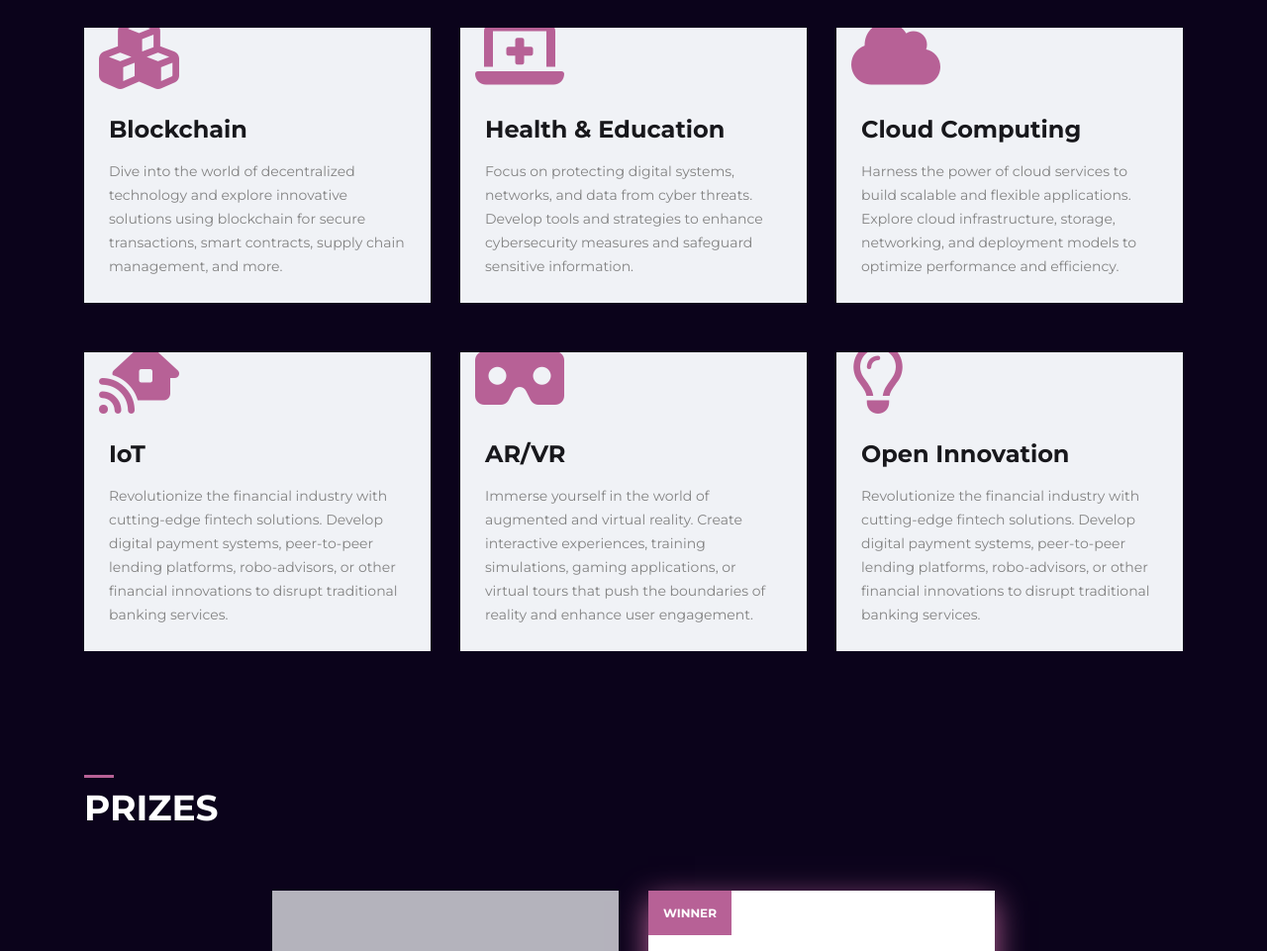
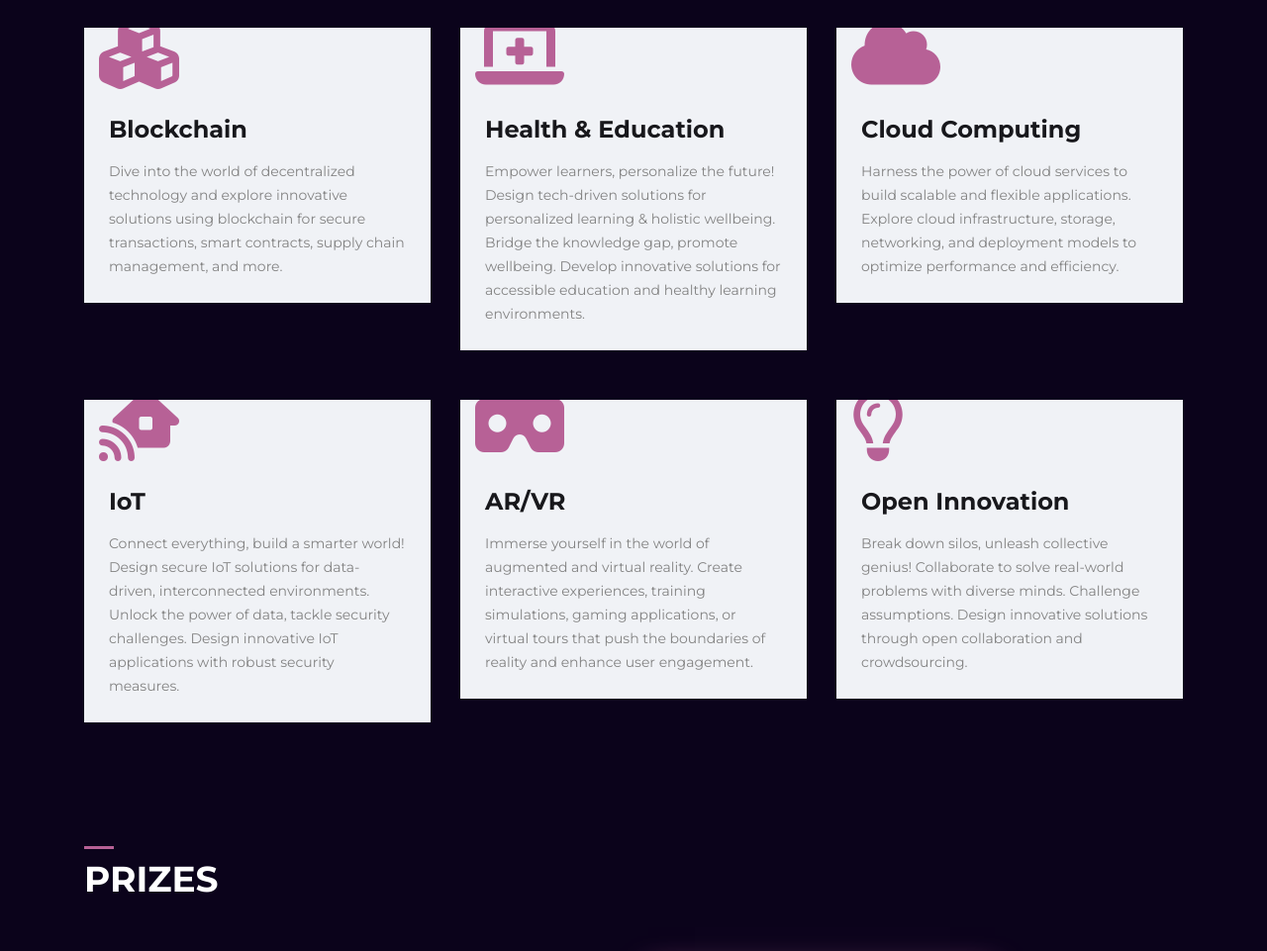
Before and after one commit to lochanchugh/hackorelay, a plain HTML site: page index.html in a window 1280 px wide. Shown: the part 1968-2929 px from the top of the page at 99% size. Drawn offline with nearby package versions, Linux system fonts and the light colour scheme; a web font is replaced by a local one.

Commit message:
Update index.html

```diff
--- a/index.html
+++ b/index.html
@@ -279,7 +279,7 @@ style="height: 44px; width: 312px"
 <div class="content">
 <h4>Health & Education</h4>
 <p>
-  Focus on protecting digital systems, networks, and data from cyber threats. Develop tools and strategies to enhance cybersecurity measures and safeguard sensitive information.
+Empower learners, personalize the future! Design tech-driven solutions for personalized learning & holistic wellbeing. Bridge the knowledge gap, promote wellbeing. Develop innovative solutions for accessible education and healthy learning environments.
 </p>
 </div>
 </div>
@@ -304,8 +304,8 @@ style="height: 44px; width: 312px"
 <div class="content">
 <h4>IoT</h4>
 <p>
-  Revolutionize the financial industry with cutting-edge fintech solutions. Develop digital payment systems, peer-to-peer lending platforms, robo-advisors, or other financial innovations to disrupt traditional banking services.
-</p>
+  Connect everything, build a smarter world! Design secure IoT solutions for data-driven, interconnected environments.
+Unlock the power of data, tackle security challenges. Design innovative IoT applications with robust security measures.</p>
 </div>
 </div>
 </div>
@@ -327,8 +327,7 @@ style="height: 44px; width: 312px"
   <i class="fa-regular fa-lightbulb"></i>
 <div class="content">
 <h4>Open Innovation</h4>
-<p>
-  Revolutionize the financial industry with cutting-edge fintech solutions. Develop digital payment systems, peer-to-peer lending platforms, robo-advisors, or other financial innovations to disrupt traditional banking services.
+<p>Break down silos, unleash collective genius! Collaborate to solve real-world problems with diverse minds. Challenge assumptions. Design innovative solutions through open collaboration and crowdsourcing.
 </p>
 </div>
 </div>
```
